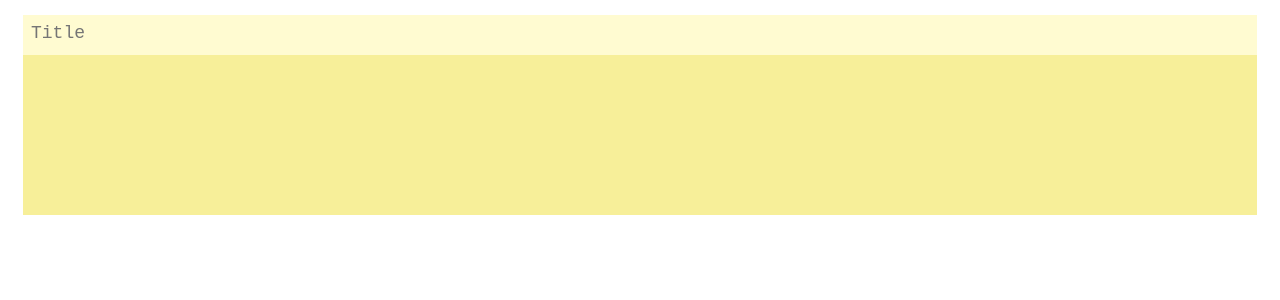
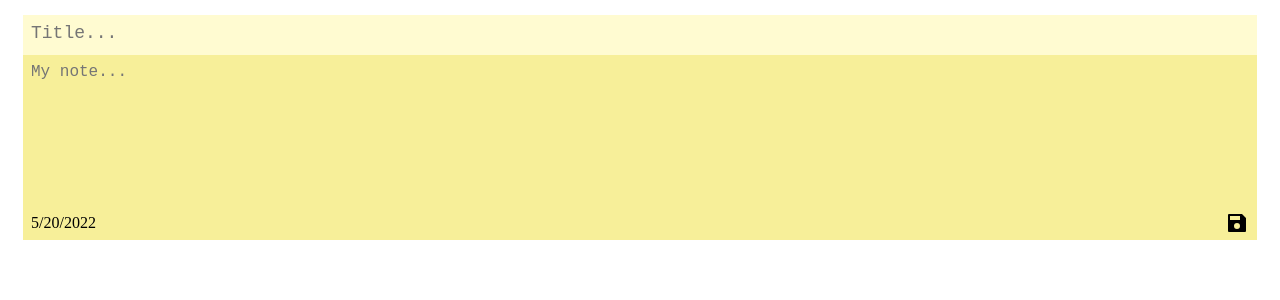
Before and after one commit to lavilladaa/Post-it-App, a React (Create React App) app: page / in a window 1280 px wide. Shown: the top 300 px of the page. Built offline with nearby package versions, Linux system fonts and the light colour scheme.

Commit message:
Creation of the save button with the react icon

```diff
--- /dev/null
+++ b/src/components/NewPostit.js
@@ -0,0 +1,52 @@
+import React from "react";
+import { RiSave2Fill } from 'react-icons/ri';
+import {useState} from "react"
+
+ const NewPostit =()=>{
+
+    const current_date=new Date();
+
+    const [note,setNote]=useState('');
+    // To take te text in the note:
+    const noteInfo=(event)=>{
+        setNote(event.target.value);
+    }
+
+    // To update the new note
+    const saveNote=()=>{
+
+    }
+
+
+    return (
+        <div className="postit">
+
+            <textarea  className="note-title" placeholder="Title..." maxlength="40"></textarea>
+
+            <textarea
+            className="note-text"
+            placeholder="My note..."
+            maxlength="250"
+            onChange={noteInfo}
+            value={note}
+            >
+            </textarea>
+
+            <footer className="note-footer">
+                <p id="date">{current_date.toLocaleDateString()}</p>
+                <RiSave2Fill
+                id="save-button"
+                size="1.5em"
+                onMouseOver={({target})=>target.style.color="#535354"}
+                onMouseOut={({target})=>target.style.color="#7f7f81"}
+                onClick={saveNote}
+                />
+
+            </footer>
+
+        </div>
+
+    )
+};
+
+export default NewPostit;
--- a/src/components/Notes.js
+++ b/src/components/Notes.js
@@ -1,8 +1,9 @@
-import Postit from './Postit'
+// import Postit from './Postit'
+import NewPostit from "./NewPostit"
 
 const Notes=()=>{
     return <container className="Notes">
-    <Postit/>
+    <NewPostit/>
     </container>
 };
 
--- a/src/components/Postit.js
+++ b/src/components/Postit.js
@@ -1,11 +1,20 @@
+import React from "react";
+import { RiDeleteBin5Line } from 'react-icons/ri';
+
 const Postit=()=>{
+
+    const current_date=new Date();
     return (
         <div className="postit">
 
 
-            <textarea  className="note-title" placeholder="Title" maxlength="50"></textarea>
+            <textarea  className="note-title" placeholder="Title..." maxlength="40"></textarea>
 
+            <footer className="note-footer">
+                <p id="date">{current_date.toLocaleDateString()}</p>
+                <RiDeleteBin5Line size="1.5em"/>
 
+            </footer>
 
 
 
--- a/src/index.css
+++ b/src/index.css
@@ -30,7 +30,7 @@
   -webkit-box-sizing: border-box;
   -ms-box-sizing: border-box;  */
   /* To take the padding into account
-  and use widht=100%  */
+  and use width=100%  */
   box-sizing: border-box;
   background-color: #FFFBD1;
   font-size: 18px;
@@ -46,3 +46,43 @@
   width: 100%;
   height: 40px;
 }
+
+.note-text {
+  box-sizing: border-box;
+  background-color: #F7EF99;
+  font-size: 16px;
+  padding: 0.5rem;
+  margin: 0;
+  display: flex;
+	flex-direction: column;
+  border: none;
+  resize: none;
+  outline: none;
+  /* To fit the textarea according
+   to the container width */
+  width: 100%;
+  height: 150px;
+
+}
+
+.note-footer {
+  display: flex;
+	flex-direction: row;
+  justify-content: space-between;
+  /* to align vertically */
+  align-items: center;
+  padding-left:0.5rem;
+  padding-right:0.5rem;
+  height:35px;
+
+}
+
+#date {
+  font-size:16px;
+}
+
+
+#save-button:hover{
+  cursor:pointer;
+  /* background-color: #7f7f81 */
+}
```
